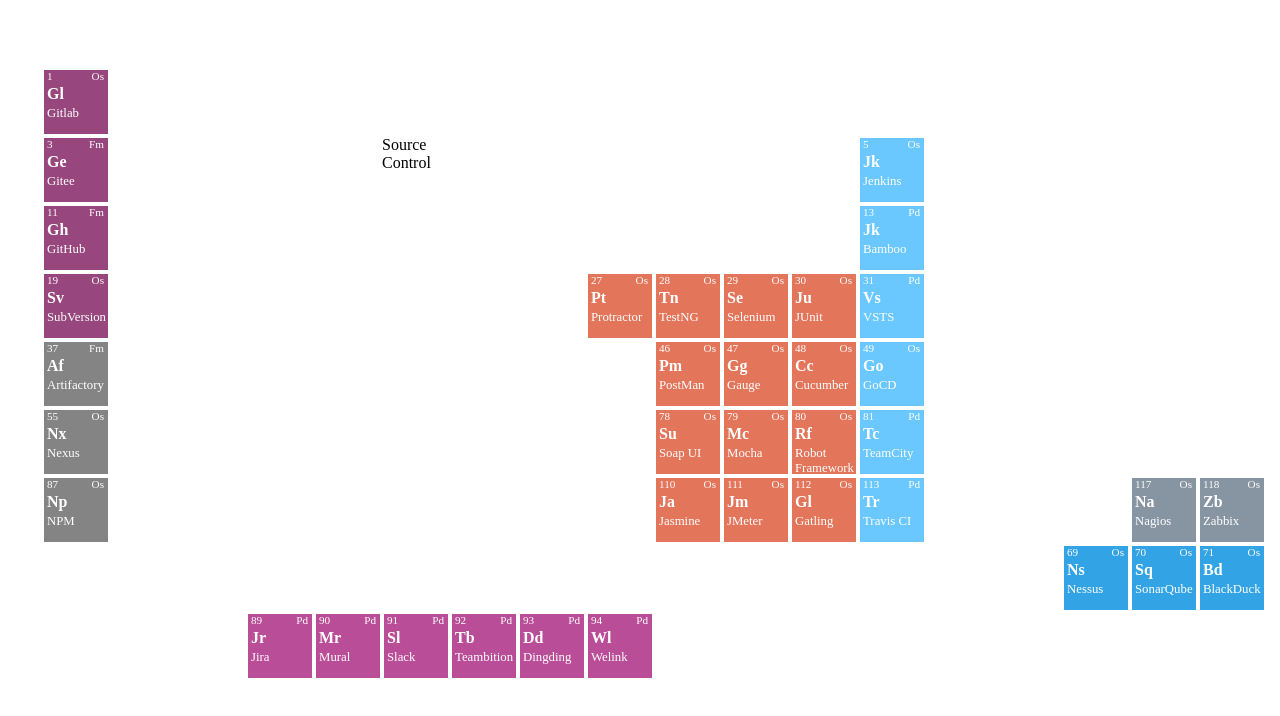
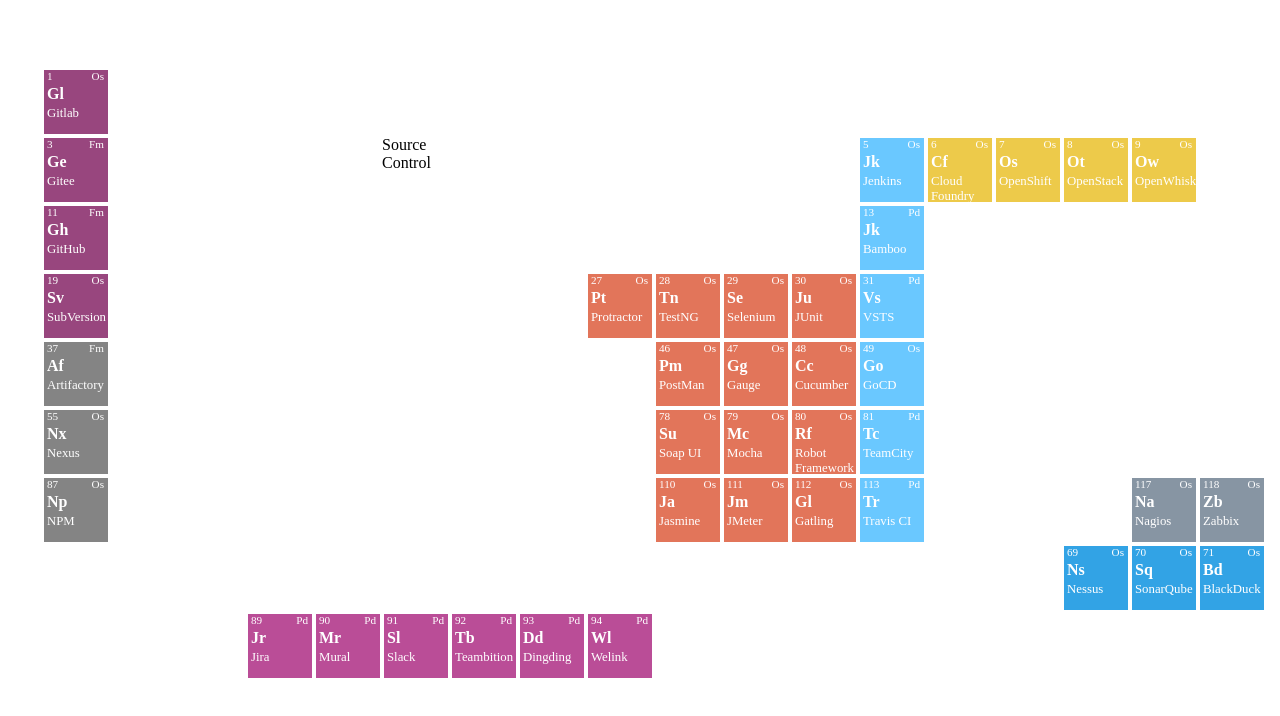
Before and after one commit to phodal/ledge, an Angular app: page /home in a window 1280 px wide. Shown: the top 716 px of the page. Built offline with nearby package versions, Linux system fonts and the light colour scheme.

Commit message:
feat: add some private cloud

```diff
--- a/src/app/features/atom-details/atom-details.component.scss
+++ b/src/app/features/atom-details/atom-details.component.scss
@@ -16,26 +16,6 @@
         display: flex;
         height: 100%;
         padding: 5px;
-
-        .gas {
-            color: $gas-color;
-            font-size: $phase-font-size;
-        }
-
-        .solid {
-            color: $solid-color;
-            font-size: $phase-font-size;
-        }
-
-        .unknown {
-            color: $unknown-color;
-            font-size: $phase-font-size;
-        }
-
-        .liquid {
-            color: $liquid-color;
-            font-size: $phase-font-size;
-        }
 
         &-summary {
             @include listItemStyle();
--- a/src/app/features/periodic-table/periodic-table.component.scss
+++ b/src/app/features/periodic-table/periodic-table.component.scss
@@ -50,31 +50,9 @@
         font-weight: bold;
       }
 
-      .solid {
-        color: $solid-color;
-      }
-
-      .liquid {
-        color: $liquid-color;
-        margin-top: 5px;
-      }
-
       &.col-1 {
         grid-row: 3;
         grid-column: 7;
-
-        .solid,
-        .liquid {
-          width: 50%;
-          margin: 0 0 0 auto;
-          border: 1px solid #000;
-          text-align: center;
-          cursor: pointer;
-        }
-
-        .liquid {
-          margin-top: 5px;
-        }
       }
 
       &.col-2 {
@@ -91,10 +69,6 @@
         font-weight: bold;
       }
 
-      .gas {
-        color: $gas-color;
-      }
-
       .unknown {
         color: $unknown-color;
         margin-top: 5px;
@@ -103,15 +77,6 @@
       &.col-1 {
         grid-row: 4;
         grid-column: 7;
-
-        .gas,
-        .unknown {
-          width: 50%;
-          margin: 0 0 0 auto;
-          border: 1px solid #000;
-          text-align: center;
-          cursor: pointer;
-        }
 
         .unknown {
           margin-top: 5px;
--- a/src/assets/periodic-table.json
+++ b/src/assets/periodic-table.json
@@ -222,6 +222,35 @@
     "symbol": "Ns"
   },
 
+  {
+    "name": "Cloud Foundry",
+    "category": "cloud",
+    "number": 6,
+    "pay": "Os",
+    "symbol": "Cf"
+  },
+  {
+    "name": "OpenShift",
+    "category": "cloud",
+    "number": 7,
+    "pay": "Os",
+    "symbol": "Os"
+  },
+  {
+    "name": "OpenStack",
+    "category": "cloud",
+    "number": 8,
+    "pay": "Os",
+    "symbol": "Ot"
+  },
+  {
+    "name": "OpenWhisk",
+    "category": "cloud",
+    "number": 9,
+    "pay": "Os",
+    "symbol": "Ow"
+  },
+
 
   {
     "name": "Jira",
```
